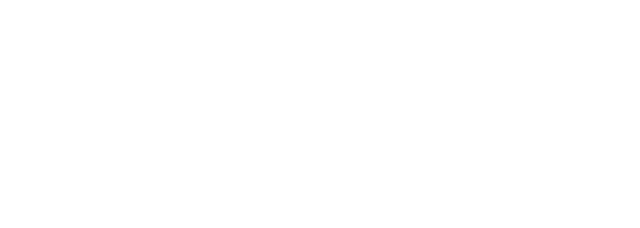
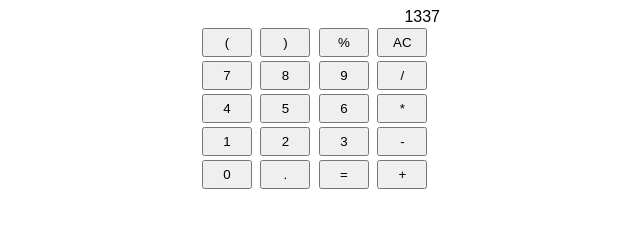
Before and after one commit to pouyannc/calculator-app, a plain HTML site: page index.html in a window 1280 px wide. Shown: the whole page, without its empty margins (320-960 px from the left). Drawn offline with Linux system fonts and the light colour scheme.

Commit message:
Create basic calculator UI (no function)

```diff
--- a/index.html
+++ b/index.html
@@ -8,6 +8,44 @@
     <title>Calculator</title>
 </head>
 <body>
+    <div class="calcContainer">
+        <div class="display">
+            1337
+        </div>
+        <div class="btnContainer">
+            <div class="row1Btns">
+                <button>(</button>
+                <button>)</button>
+                <button>%</button>
+                <button>AC</button>
+            </div>
+            <div class="row2Btns">
+                <button>7</button>
+                <button>8</button>
+                <button>9</button>
+                <button>/</button>
+            </div>
+            <div class="row3Btns">
+                <button>4</button>
+                <button>5</button>
+                <button>6</button>
+                <button>*</button>
+            </div>
+            <div class="row4Btns">
+                <button>1</button>
+                <button>2</button>
+                <button>3</button>
+                <button>-</button>
+            </div>
+            <div class="row5Btns">
+                <button>0</button>
+                <button>.</button>
+                <button>=</button>
+                <button>+</button>
+            </div>
+        </div>
+    </div>
+
 
     <script src="script.js"></script>
 </body>
--- a/style.css
+++ b/style.css
@@ -0,0 +1,25 @@
+* {
+    font-family: Arial, Helvetica, sans-serif;
+    box-sizing: border-box;
+}
+
+.calcContainer {
+    display: flex;
+    flex-direction: column;
+    align-items: center;
+}
+
+.btnContainer,
+.display {
+    width: 240px;
+}
+
+.display {
+    text-align: right;
+}
+
+button {
+    width: 50px;
+    padding: 5px;
+    margin: 2px;
+}
```
